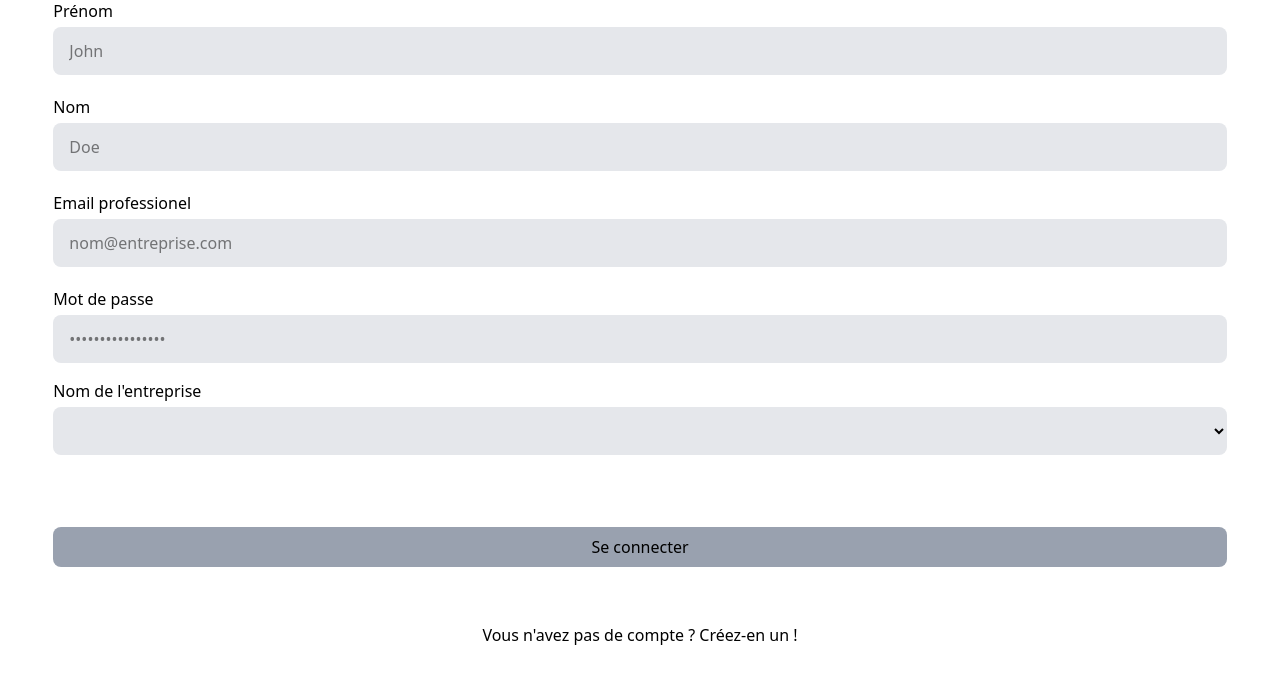
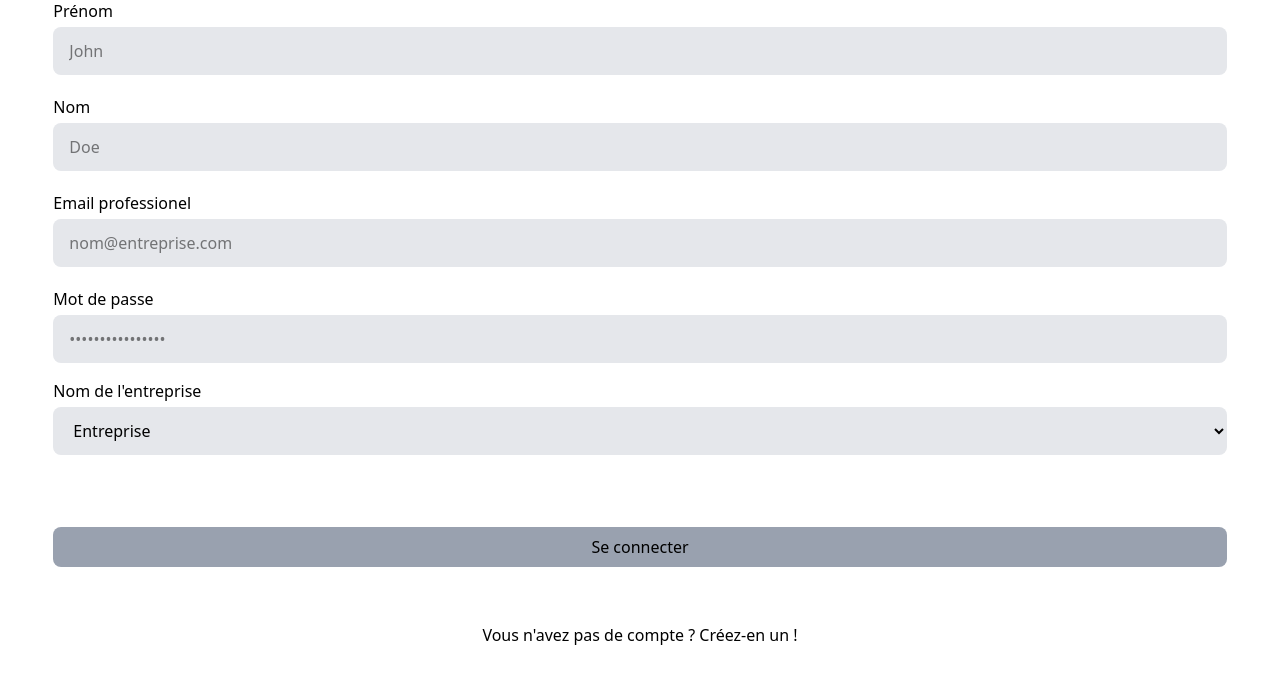
Before and after one commit to BaptisteDelavenay/Hop, a PHP site: page /compte/inscriptionCollaborateur.php in a window 1280 px wide. Shown: the part 169-856 px from the top of the page. Run offline with PHP 8.4, Linux system fonts and the light colour scheme; data comes from the database, SQL or seed files in the repository; lists and menus that the app fills with data are empty; style sheets or scripts are compiled from the project's sources.

Commit message:
Ajout de la liste dynamique dans le choix de l'entreprise

```diff
--- a/compte/inscriptionCollaborateur.php
+++ b/compte/inscriptionCollaborateur.php
@@ -6,6 +6,14 @@
     <title>Hop</title>
     <link href="../ASSETS/dist/output.css" rel="stylesheet">
 </head>
+
+<?php
+    require("../connexionBDD/connexionBDD.php");
+    $queryEntreprise = $db->prepare("SELECT DISTINCT nom FROM `entreprise`;");
+    $queryEntreprise->execute();
+    $entreprises = $queryEntreprise->fetchAll(PDO::FETCH_ASSOC);
+?>
+
 <body>
 
     <!-- texte de bienvenue et logo -->
@@ -43,7 +51,10 @@
         <!-- Nom de l'entreprise -->
         <div class="w-11/12 flex flex-col mb-4">
             <label for="password" class="mb-1">Nom de l'entreprise</label>
-            <select class="bg-gray-200 h-12 rounded-lg p-4" id="entreprise" name="entreprise" value="Google">
+            <select class="bg-gray-200 h-12 rounded-lg pl-4" id="entreprise" name="entreprise">
+                <?php foreach($entreprises as $entreprise):?>
+                    <option value="<?= $entreprise["nom"] ?>"><?= $entreprise["nom"] ?></option>
+                <?php endforeach;?>
             </select>
         </div>
 
```
